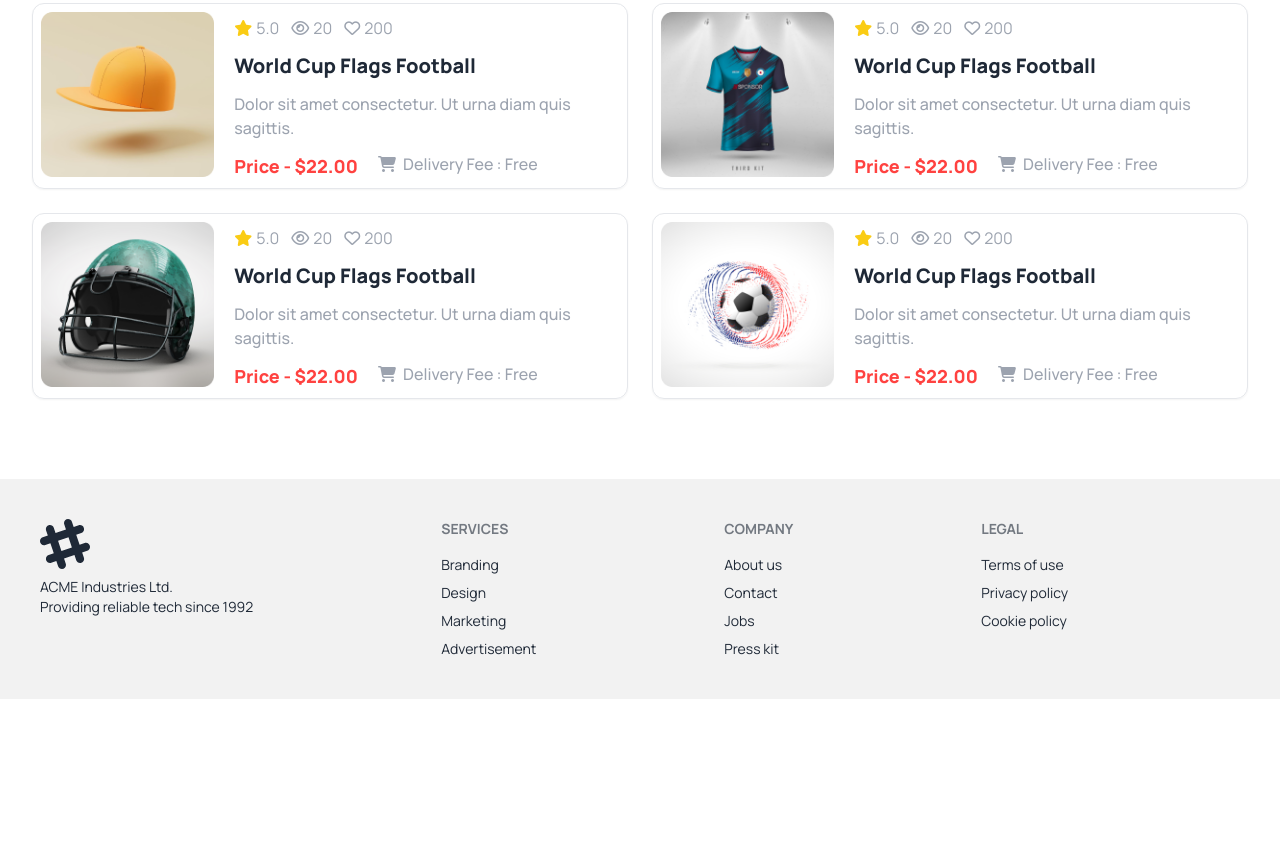
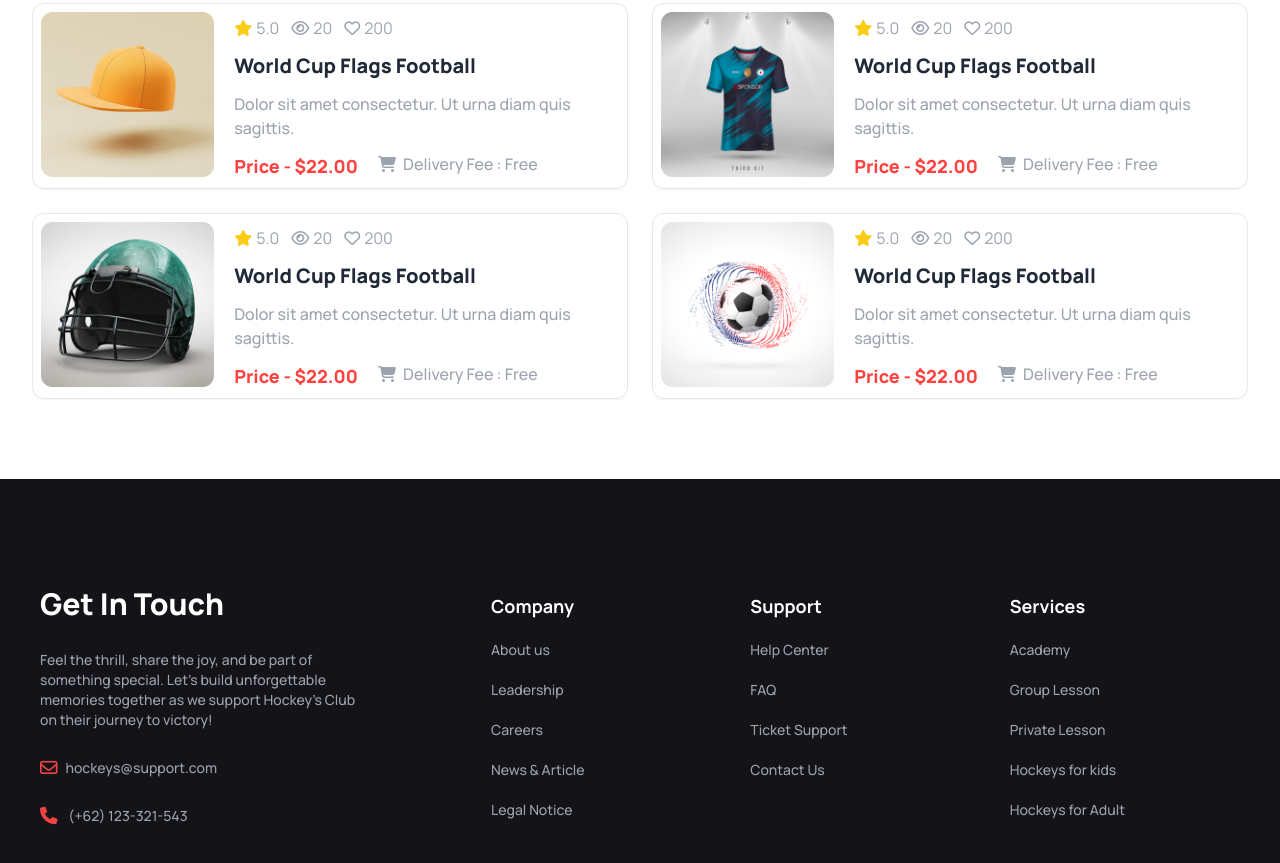
Before and after one commit to Hasan-Mahmud/b9a3, a plain HTML site: page index.html in a window 1280 px wide. Shown: the part 2743-3606 px from the top of the page. Before the commit the page ends 3442 px from the top, so only its background shows below. Drawn offline with nearby package versions, Linux system fonts and the light colour scheme.

Commit message:
footer section added for large device

```diff
--- a/index.html
+++ b/index.html
@@ -223,7 +223,8 @@
             </div>
 
             <div class="grid gap-6 grid-cols-1 lg:grid-cols-2">
-                <div class="flex flex-col lg:flex-row gap-5 justify-center border border-gray-200 rounded-xl p-2 shadow-sm">
+                <div
+                    class="flex flex-col lg:flex-row gap-5 justify-center border border-gray-200 rounded-xl p-2 shadow-sm">
                     <div>
                         <img class="w-full" src="Images/5.png" alt="">
                     </div>
@@ -250,12 +251,14 @@
                         </p>
                         <div class="flex gap-5 mt-5 flex-col lg:flex-row">
                             <p class="text-btn-color font-extrabold text-lg">Price - $22.00</p>
-                            <p class="text-gray-400 font-medium"><i class="fa-solid fa-cart-shopping mt-1 mr-1 "> </i> Delivery Fee : Free</p>
+                            <p class="text-gray-400 font-medium"><i class="fa-solid fa-cart-shopping mt-1 mr-1 "> </i>
+                                Delivery Fee : Free</p>
                         </div>
                     </div>
                 </div>
 
-                <div class="flex flex-col lg:flex-row gap-5 justify-center border border-gray-200 rounded-xl p-2 shadow-sm">
+                <div
+                    class="flex flex-col lg:flex-row gap-5 justify-center border border-gray-200 rounded-xl p-2 shadow-sm">
                     <div>
                         <img class="w-full" src="Images/6.png" alt="">
                     </div>
@@ -282,12 +285,14 @@
                         </p>
                         <div class="flex gap-5 flex-col lg:flex-row mt-5">
                             <p class="text-btn-color font-extrabold text-lg">Price - $22.00</p>
-                            <p class="text-gray-400 font-medium"><i class="fa-solid fa-cart-shopping mt-1 mr-1 "> </i> Delivery Fee : Free</p>
+                            <p class="text-gray-400 font-medium"><i class="fa-solid fa-cart-shopping mt-1 mr-1 "> </i>
+                                Delivery Fee : Free</p>
                         </div>
                     </div>
                 </div>
 
-                <div class="flex flex-col lg:flex-row gap-5 justify-center border border-gray-200 rounded-xl p-2 shadow-sm">
+                <div
+                    class="flex flex-col lg:flex-row gap-5 justify-center border border-gray-200 rounded-xl p-2 shadow-sm">
                     <div>
                         <img class="w-full" src="Images/7.png" alt="">
                     </div>
@@ -314,12 +319,14 @@
                         </p>
                         <div class="flex gap-5 flex-col lg:flex-row mt-5">
                             <p class="text-btn-color font-extrabold text-lg">Price - $22.00</p>
-                            <p class="text-gray-400 font-medium"><i class="fa-solid fa-cart-shopping mt-1 mr-1 "> </i> Delivery Fee : Free</p>
+                            <p class="text-gray-400 font-medium"><i class="fa-solid fa-cart-shopping mt-1 mr-1 "> </i>
+                                Delivery Fee : Free</p>
                         </div>
                     </div>
                 </div>
 
-                <div class="flex flex-col lg:flex-row gap-5 justify-center border border-gray-200 rounded-xl p-2 shadow-sm">
+                <div
+                    class="flex flex-col lg:flex-row gap-5 justify-center border border-gray-200 rounded-xl p-2 shadow-sm">
                     <div>
                         <img class="w-full" src="Images/8.png" alt="">
                     </div>
@@ -346,12 +353,14 @@
                         </p>
                         <div class="flex gap-5 flex-col lg:flex-row mt-5">
                             <p class="text-btn-color font-extrabold text-lg">Price - $22.00</p>
-                            <p class="text-gray-400 font-medium"><i class="fa-solid fa-cart-shopping mt-1 mr-1 "> </i> Delivery Fee : Free</p>
+                            <p class="text-gray-400 font-medium"><i class="fa-solid fa-cart-shopping mt-1 mr-1 "> </i>
+                                Delivery Fee : Free</p>
                         </div>
                     </div>
                 </div>
 
-                <div class="flex flex-col lg:flex-row gap-5 justify-center border border-gray-200 rounded-xl p-2 shadow-sm">
+                <div
+                    class="flex flex-col lg:flex-row gap-5 justify-center border border-gray-200 rounded-xl p-2 shadow-sm">
                     <div>
                         <img class="w-full" src="Images/9.png" alt="">
                     </div>
@@ -378,12 +387,14 @@
                         </p>
                         <div class="flex gap-5 mt-5 flex-col lg:flex-row">
                             <p class="text-btn-color font-extrabold text-lg">Price - $22.00</p>
-                            <p class="text-gray-400 font-medium"><i class="fa-solid fa-cart-shopping mt-1 mr-1 "> </i> Delivery Fee : Free</p>
+                            <p class="text-gray-400 font-medium"><i class="fa-solid fa-cart-shopping mt-1 mr-1 "> </i>
+                                Delivery Fee : Free</p>
                         </div>
                     </div>
                 </div>
 
-                <div class="flex flex-col lg:flex-row gap-5 justify-center border border-gray-200 rounded-xl p-2 shadow-sm">
+                <div
+                    class="flex flex-col lg:flex-row gap-5 justify-center border border-gray-200 rounded-xl p-2 shadow-sm">
                     <div>
                         <img class="w-full" src="Images/10.png" alt="">
                     </div>
@@ -410,7 +421,8 @@
                         </p>
                         <div class="flex gap-5 flex-col lg:flex-row mt-5">
                             <p class="text-btn-color font-extrabold text-lg">Price - $22.00</p>
-                            <p class="text-gray-400 font-medium"><i class="fa-solid fa-cart-shopping mt-1 mr-1 "> </i> Delivery Fee : Free</p>
+                            <p class="text-gray-400 font-medium"><i class="fa-solid fa-cart-shopping mt-1 mr-1 "> </i>
+                                Delivery Fee : Free</p>
                         </div>
                     </div>
                 </div>
@@ -426,32 +438,43 @@
         <!-- Get In Touch section(optional)  -->
     </main>
 
-    <footer class="footer p-10 bg-base-200 text-base-content">
-        <aside>
-          <svg width="50" height="50" viewBox="0 0 24 24" xmlns="http://www.w3.org/2000/svg" fill-rule="evenodd" clip-rule="evenodd" class="fill-current"><path d="M22.672 15.226l-2.432.811.841 2.515c.33 1.019-.209 2.127-1.23 2.456-1.15.325-2.148-.321-2.463-1.226l-.84-2.518-5.013 1.677.84 2.517c.391 1.203-.434 2.542-1.831 2.542-.88 0-1.601-.564-1.86-1.314l-.842-2.516-2.431.809c-1.135.328-2.145-.317-2.463-1.229-.329-1.018.211-2.127 1.231-2.456l2.432-.809-1.621-4.823-2.432.808c-1.355.384-2.558-.59-2.558-1.839 0-.817.509-1.582 1.327-1.846l2.433-.809-.842-2.515c-.33-1.02.211-2.129 1.232-2.458 1.02-.329 2.13.209 2.461 1.229l.842 2.515 5.011-1.677-.839-2.517c-.403-1.238.484-2.553 1.843-2.553.819 0 1.585.509 1.85 1.326l.841 2.517 2.431-.81c1.02-.33 2.131.211 2.461 1.229.332 1.018-.21 2.126-1.23 2.456l-2.433.809 1.622 4.823 2.433-.809c1.242-.401 2.557.484 2.557 1.838 0 .819-.51 1.583-1.328 1.847m-8.992-6.428l-5.01 1.675 1.619 4.828 5.011-1.674-1.62-4.829z"></path></svg>
-          <p>ACME Industries Ltd.<br>Providing reliable tech since 1992</p>
+    <footer class="footer lg:h-[454px] p-10 bg-font-color text-base-content items-center ">
+        <aside class="space-y-5">
+            <h3 class="text-3xl text-white font-extrabold">Get In Touch</h3>
+            <p class="w-80 font-medium text-gray-400">Feel the thrill, share the joy, and be part of
+                something special. Let's build unforgettable memories together as we support Hockey's Club
+                on their journey to victory!</p>
+            <p class="font-medium text-gray-400"><i class="fa-regular fa-envelope fa-lg text-red-500 mr-2"></i>hockeys@support.com</p>
+            <p class="font-medium text-gray-400"><i class="fa-solid fa-phone fa-lg text-red-500 mr-2"></i> (+62) 123-321-543</p>
         </aside>
-        <nav>
-          <h6 class="footer-title">Services</h6>
-          <a class="link link-hover">Branding</a>
-          <a class="link link-hover">Design</a>
-          <a class="link link-hover">Marketing</a>
-          <a class="link link-hover">Advertisement</a>
-        </nav>
-        <nav>
-          <h6 class="footer-title">Company</h6>
-          <a class="link link-hover">About us</a>
-          <a class="link link-hover">Contact</a>
-          <a class="link link-hover">Jobs</a>
-          <a class="link link-hover">Press kit</a>
-        </nav>
-        <nav>
-          <h6 class="footer-title">Legal</h6>
-          <a class="link link-hover">Terms of use</a>
-          <a class="link link-hover">Privacy policy</a>
-          <a class="link link-hover">Cookie policy</a>
-        </nav>
-      </footer>
+        <div class=" grid gap-36 grid-cols-3">
+            <nav class="space-y-5">
+                <h6 class=" font-bold text-lg text-white">Company</h6>
+                <p class="font-medium text-gray-400"><a class="link link-hover">About us</a></p>
+                <p class="font-medium text-gray-400"><a class="link link-hover">Leadership</a></p>
+                <p class="font-medium text-gray-400"><a class="link link-hover">Careers</a></p>
+                <p class="font-medium text-gray-400"><a class="link link-hover">News & Article</a></p>
+                <p class="font-medium text-gray-400"><a class="link link-hover">Legal Notice</a></p>
+            </nav>
+            <nav class="space-y-5">
+                <h6 class="font-bold text-lg text-white">Support</h6>
+                <p class="font-medium text-gray-400"><a class="link link-hover">Help Center</a></p>
+                <p class="font-medium text-gray-400"><a class="link link-hover">FAQ</a></p>
+                <p class="font-medium text-gray-400"><a class="link link-hover">Ticket Support</a></p>
+                <p class="font-medium text-gray-400"><a class="link link-hover">Contact Us</a></p>
+            </nav>
+            <nav class="space-y-5">
+                <h6 class="font-bold text-lg text-white">Services</h6>
+                <p class="font-medium text-gray-400"><a class="link link-hover">Academy</a></p>
+                <p class="font-medium text-gray-400"><a class="link link-hover">Group Lesson</a></p>
+                <p class="font-medium text-gray-400"><a class="link link-hover">Private Lesson</a></p>
+                <p class="font-medium text-gray-400"><a class="link link-hover">Hockeys for kids</a></p>
+                <p class="font-medium  text-gray-400"><a class="link link-hover">Hockeys for Adult</a></p>
+
+            </nav>
+        </div>
+
+    </footer>
 </body>
 
 </html>
```
